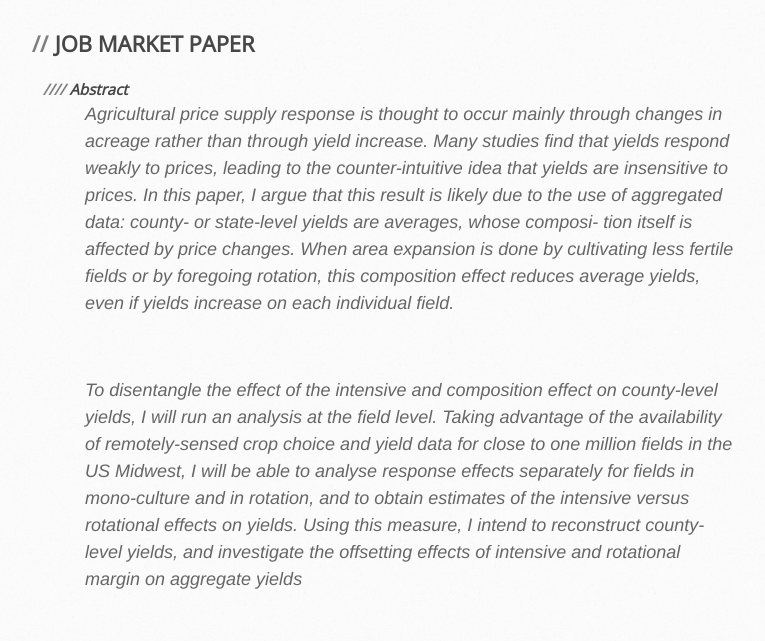
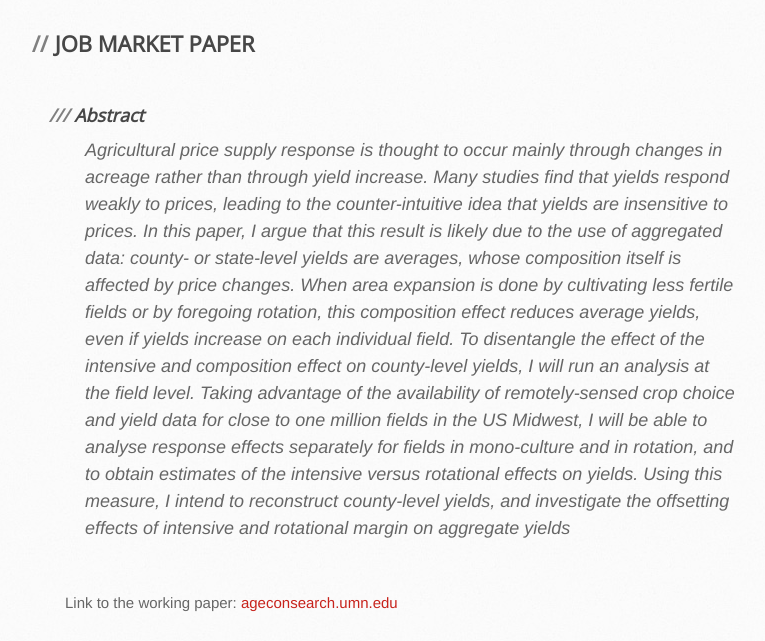
Before and after one commit to MatthieuStigler/MatthieuStigler.github.io, a Jekyll site: the page built from Research.Md, in a window 1280 px wide and 900 px high, cut to the strip 259-900 px from the top of the window. Shown: the whole strip, without its empty margins (105-870 px from the left). Built offline with Jekyll 4.4.1, drawn with Linux system fonts in a browser that asks for light colours.

Commit message:
typo, spacing, title to h3 instead of h4

```diff
--- a/Research.Md
+++ b/Research.Md
@@ -5,15 +5,14 @@
 
 ## JOB MARKET PAPER
 
-> #### Abstract
+> ### Abstract
 > Agricultural price supply response is thought to occur mainly through changes in acreage rather
 than through yield increase. Many studies find that yields respond weakly to prices, leading to the
 counter-intuitive idea that yields are insensitive to prices.  In this paper, I argue that this result is
-likely due to the use of aggregated data: county- or state-level yields are averages, whose composi-
-tion itself is affected by price changes. When area expansion is done by cultivating less fertile fields
+likely due to the use of aggregated data: county- or state-level yields are averages, whose composition itself
+is affected by price changes. When area expansion is done by cultivating less fertile fields
 or by foregoing rotation, this composition effect reduces average yields, even if yields increase on
 each individual field.
-
 > To disentangle the effect of the intensive and composition effect on county-level yields, I will run
 an analysis at the field level.  Taking advantage of the availability of remotely-sensed crop choice
 and yield data for close to one million fields in the US Midwest, I will be able to analyse response
```
